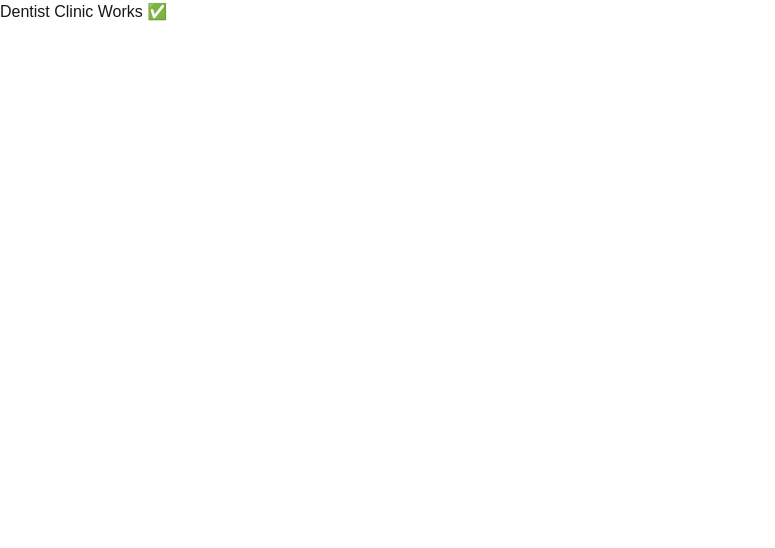
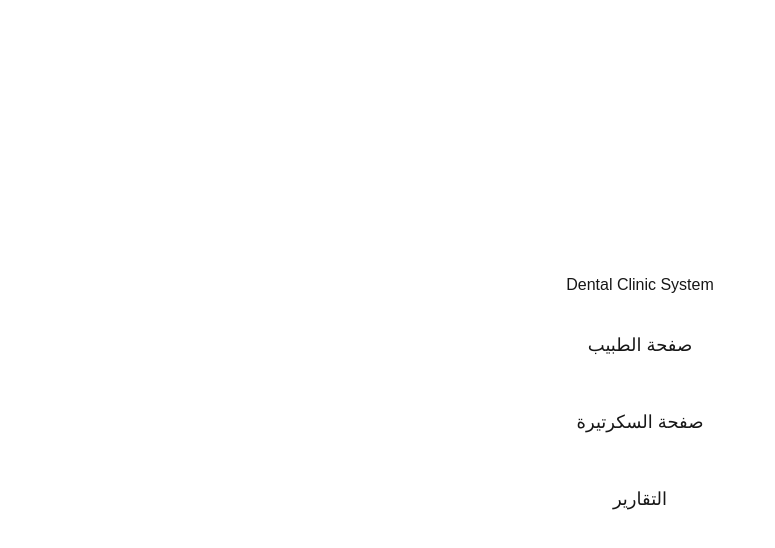
Before and after one commit to yaseenalqasim-ai/dentist-clinic, a Next.js app: page / in a window 1280 px wide. Shown: the top 548 px of the page, without its empty margins (0-775 px from the left). Built offline with nearby package versions, Linux system fonts and the light colour scheme.

Commit message:
build homepage

```diff
--- a/app/page.tsx
+++ b/app/page.tsx
@@ -1,9 +1,57 @@
 "use client";
+
+import Link from "next/link";
 
 export default function Home() {
   return (
-    <main>
-      <h1>Dentist Clinic Works ✅</h1>
+    <main
+      style={{
+        minHeight: "100vh",
+        display: "flex",
+        justifyContent: "center",
+        alignItems: "center",
+        flexDirection: "column",
+        fontFamily: "Arial",
+        gap: "20px",
+      }}
+    >
+      <h1>Dental Clinic System</h1>
+
+      <Link href="/doctor">
+        <button
+          style={{
+            padding: "15px",
+            width: "250px",
+            fontSize: "18px",
+          }}
+        >
+          صفحة الطبيب
+        </button>
+      </Link>
+
+      <Link href="/secretary">
+        <button
+          style={{
+            padding: "15px",
+            width: "250px",
+            fontSize: "18px",
+          }}
+        >
+          صفحة السكرتيرة
+        </button>
+      </Link>
+
+      <Link href="/reports">
+        <button
+          style={{
+            padding: "15px",
+            width: "250px",
+            fontSize: "18px",
+          }}
+        >
+          التقارير
+        </button>
+      </Link>
     </main>
   );
 }
```
